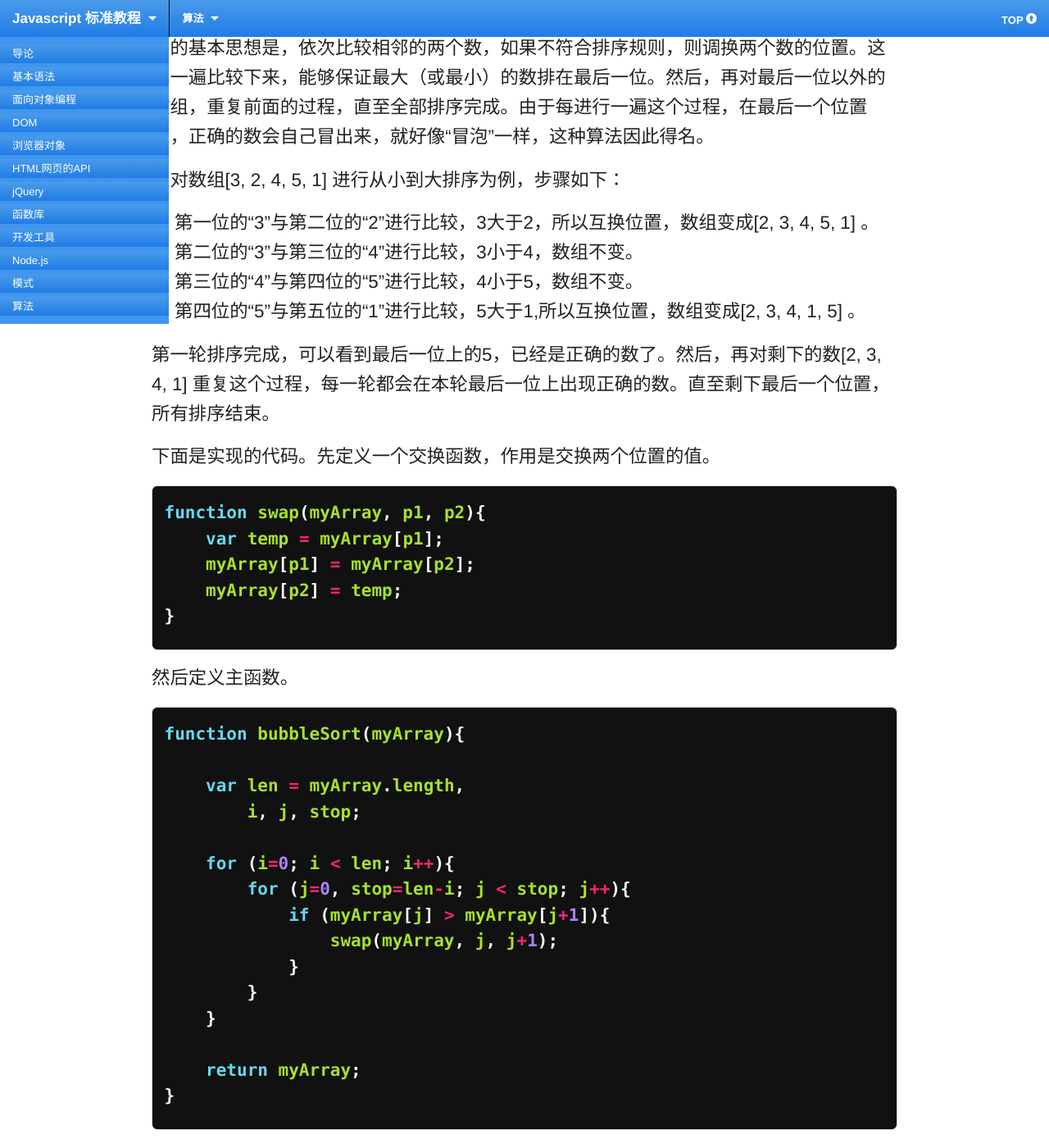
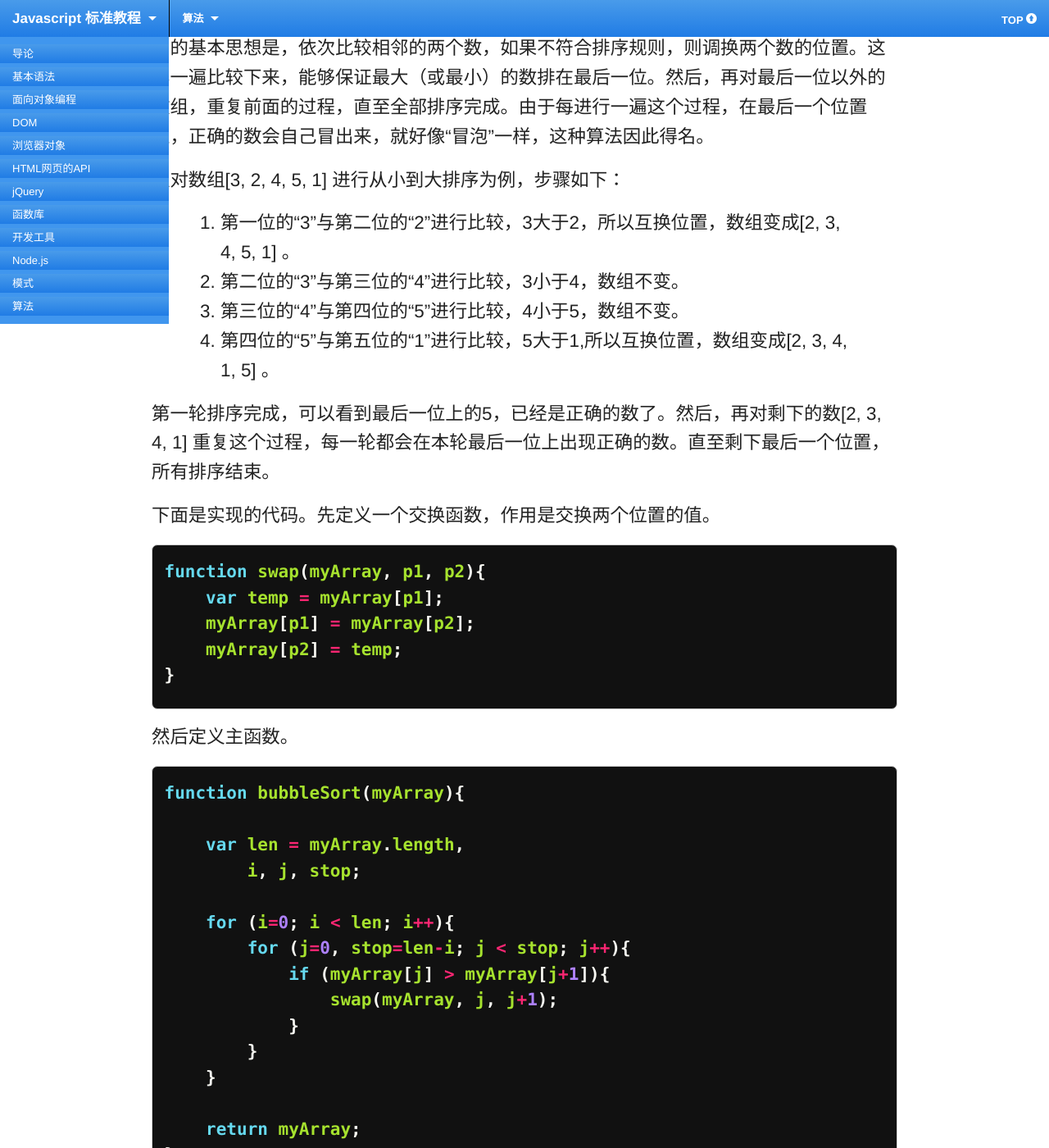
Before and after one commit to ruanyf/jstutorial, a Jekyll site: the page built from algorithm/sorting.md, in a window 1280 px wide and 1400 px high, scrolled down 408 px. Shown: the whole window at 82% size. Built offline with Jekyll 4.4.1, drawn with Linux system fonts in a browser that asks for light colours; Markdown is read by kramdown in place of the engine named in the settings.

Commit message:
edit css/main.css

```diff
--- a/css/main.css
+++ b/css/main.css
@@ -3,7 +3,8 @@
 p,li {font-size:160%;line-height:160%;}
 code {font-size:150%;line-height:150%;}
 li p {font-size:100%;}
-ul,ol {margin-left:2em;}
+ul {margin-left:2em;}
+ol {margin-left:6em;margin-right:4em;line-height:1.6;}
 
 /* header */
 
```
